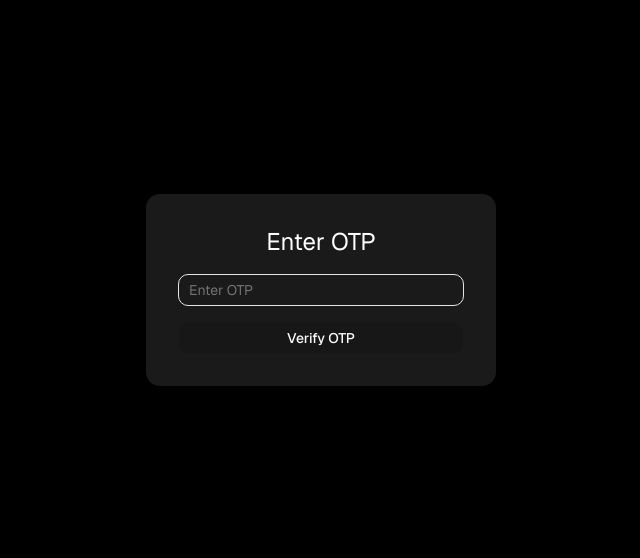
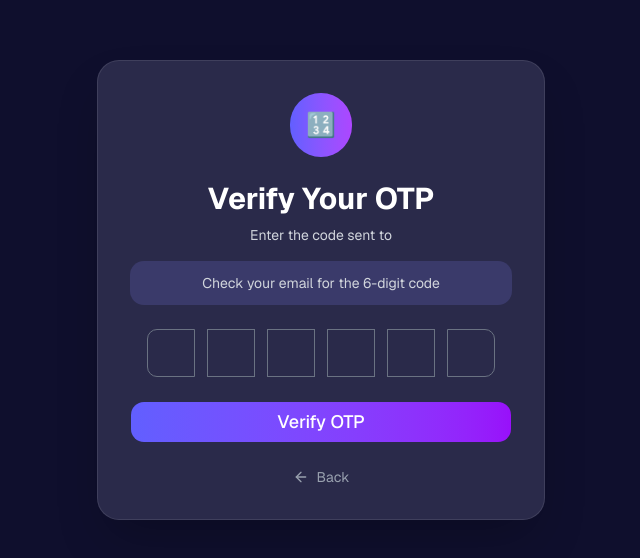
Before and after one commit to Kani1210/e-voting, a Next.js app: page /otp in a window 1280 px wide. Shown: the part 110-668 px from the top of the page, without its empty margins (319-959 px from the left). Built offline with nearby package versions, Linux system fonts and the light colour scheme; no server answers.

Commit message:
OTP UI and testing local fine

```diff
--- a/package.json
+++ b/package.json
@@ -13,6 +13,7 @@
     "clsx": "^2.1.1",
     "cors": "^2.8.6",
     "framer-motion": "^12.38.0",
+    "input-otp": "^1.4.2",
     "jquery": "^4.0.0",
     "lucide-react": "^1.8.0",
     "next": "16.2.3",
--- a/src/app/otp/page.jsx
+++ b/src/app/otp/page.jsx
@@ -4,24 +4,28 @@ import { useState } from "react";
 import { useSearchParams, useRouter } from "next/navigation";
 import { verifyOtp } from "@/services/otpService";
 
-import { Input } from "@/components/ui/input";
+import {
+  InputOTP,
+  InputOTPGroup,
+  InputOTPSlot,
+} from "@/components/ui/input-otp";
+
 import { Button } from "@/components/ui/button";
-
 import { toast } from "sonner";
+import { ArrowLeft } from "lucide-react";
 
 export default function OtpPage() {
   const router = useRouter();
   const searchParams = useSearchParams();
 
   const email = searchParams.get("email");
-  const voterId = searchParams.get("voterId");
 
   const [otp, setOtp] = useState("");
   const [loading, setLoading] = useState(false);
 
   const handleVerify = async () => {
-    if (!otp) {
-      toast.error("Enter OTP");
+    if (otp.length !== 6) {
+      toast.error("Enter 6-digit OTP");
       return;
     }
 
@@ -32,9 +36,7 @@ export default function OtpPage() {
 
       if (res.success) {
         toast.success("OTP Verified!");
-
-        // ✅ redirect to user page
-        router.push(`/user/${res.user.user_id}`);
+        router.push(`/user/${res.user_id}`);
       } else {
         toast.error(res.message || "Invalid OTP");
       }
@@ -46,21 +48,71 @@ export default function OtpPage() {
   };
 
   return (
-    <div className="min-h-screen flex items-center justify-center bg-black text-white">
-      <div className="bg-white/10 p-8 rounded-xl w-[350px]">
+    <div className="min-h-screen flex items-center justify-center bg-[#0f0f2d] px-4">
 
-        <h2 className="text-2xl mb-4 text-center">Enter OTP</h2>
+      <div className="w-full max-w-md bg-[#2a2a4a] rounded-3xl p-8 text-white shadow-2xl border border-white/10">
 
-        <Input
-          placeholder="Enter OTP"
-          value={otp}
-          onChange={(e) => setOtp(e.target.value)}
-          className="mb-4 text-black"
-        />
+        {/* ICON */}
+        <div className="flex justify-center mb-6">
+          <div className="bg-gradient-to-r from-indigo-500 to-purple-500 p-4 rounded-full">
+            <span className="text-2xl">🔢</span>
+          </div>
+        </div>
 
-        <Button onClick={handleVerify} className="w-full">
+        {/* TITLE */}
+        <h2 className="text-3xl font-bold text-center mb-2">
+          Verify Your OTP
+        </h2>
+
+        {/* EMAIL TEXT */}
+        <p className="text-center text-gray-300 text-sm mb-2">
+          Enter the code sent to
+        </p>
+
+        <p className="text-center text-purple-300 font-semibold mb-4">
+          {email}
+        </p>
+
+        {/* INFO BOX */}
+        <div className="bg-[#3a3a6a] text-center text-sm text-gray-300 py-3 rounded-xl mb-6">
+          Check your email for the 6-digit code
+        </div>
+
+        {/* OTP BOXES */}
+        <div className="flex justify-center mb-6">
+          <InputOTP
+            maxLength={6}
+            value={otp}
+            onChange={(value) => setOtp(value)}
+          >
+            <InputOTPGroup className="gap-3">
+              <InputOTPSlot index={0} className="w-12 h-12 text-lg bg-[#2a2a4a] border border-gray-500" />
+              <InputOTPSlot index={1} className="w-12 h-12 text-lg bg-[#2a2a4a] border border-gray-500" />
+              <InputOTPSlot index={2} className="w-12 h-12 text-lg bg-[#2a2a4a] border border-gray-500" />
+              <InputOTPSlot index={3} className="w-12 h-12 text-lg bg-[#2a2a4a] border border-gray-500" />
+              <InputOTPSlot index={4} className="w-12 h-12 text-lg bg-[#2a2a4a] border border-gray-500" />
+              <InputOTPSlot index={5} className="w-12 h-12 text-lg bg-[#2a2a4a] border border-gray-500" />
+            </InputOTPGroup>
+          </InputOTP>
+        </div>
+
+        {/* BUTTON */}
+        <Button
+          onClick={handleVerify}
+          disabled={loading}
+          className="w-full rounded-xl bg-gradient-to-r from-indigo-500 to-purple-600 text-white py-5 text-lg"
+        >
           {loading ? "Verifying..." : "Verify OTP"}
         </Button>
+
+        {/* BACK BUTTON */}
+        <button
+          onClick={() => router.push("/login")}
+          className="mt-6 text-gray-400 text-sm flex items-center justify-center gap-2 w-full"
+        >
+          <ArrowLeft size={16} />
+          Back
+        </button>
 
       </div>
     </div>
--- /dev/null
+++ b/src/components/ui/input-otp.jsx
@@ -0,0 +1,84 @@
+"use client"
+
+import * as React from "react"
+import { OTPInput, OTPInputContext } from "input-otp"
+
+import { cn } from "@/lib/utils"
+import { MinusIcon } from "lucide-react"
+
+function InputOTP({
+  className,
+  containerClassName,
+  ...props
+}) {
+  return (
+    <OTPInput
+      data-slot="input-otp"
+      containerClassName={cn(
+        "cn-input-otp flex items-center has-disabled:opacity-50",
+        containerClassName
+      )}
+      spellCheck={false}
+      className={cn("disabled:cursor-not-allowed", className)}
+      {...props} />
+  );
+}
+
+function InputOTPGroup({
+  className,
+  ...props
+}) {
+  return (
+    <div
+      data-slot="input-otp-group"
+      className={cn(
+        "flex items-center rounded-lg has-aria-invalid:border-destructive has-aria-invalid:ring-3 has-aria-invalid:ring-destructive/20 dark:has-aria-invalid:ring-destructive/40",
+        className
+      )}
+      {...props} />
+  );
+}
+
+function InputOTPSlot({
+  index,
+  className,
+  ...props
+}) {
+  const inputOTPContext = React.useContext(OTPInputContext)
+  const { char, hasFakeCaret, isActive } = inputOTPContext?.slots[index] ?? {}
+
+  return (
+    <div
+      data-slot="input-otp-slot"
+      data-active={isActive}
+      className={cn(
+        "relative flex size-8 items-center justify-center border-y border-r border-input text-sm transition-all outline-none first:rounded-l-lg first:border-l last:rounded-r-lg aria-invalid:border-destructive data-[active=true]:z-10 data-[active=true]:border-ring data-[active=true]:ring-3 data-[active=true]:ring-ring/50 data-[active=true]:aria-invalid:border-destructive data-[active=true]:aria-invalid:ring-destructive/20 dark:bg-input/30 dark:data-[active=true]:aria-invalid:ring-destructive/40",
+        className
+      )}
+      {...props}>
+      {char}
+      {hasFakeCaret && (
+        <div
+          className="pointer-events-none absolute inset-0 flex items-center justify-center">
+          <div className="h-4 w-px animate-caret-blink bg-foreground duration-1000" />
+        </div>
+      )}
+    </div>
+  );
+}
+
+function InputOTPSeparator({
+  ...props
+}) {
+  return (
+    <div
+      data-slot="input-otp-separator"
+      className="flex items-center [&_svg:not([class*='size-'])]:size-4"
+      role="separator"
+      {...props}>
+      <MinusIcon />
+    </div>
+  );
+}
+
+export { InputOTP, InputOTPGroup, InputOTPSlot, InputOTPSeparator }
```
Also changed, not shown: 1 other file (tests, documents, lock files or other folders).
